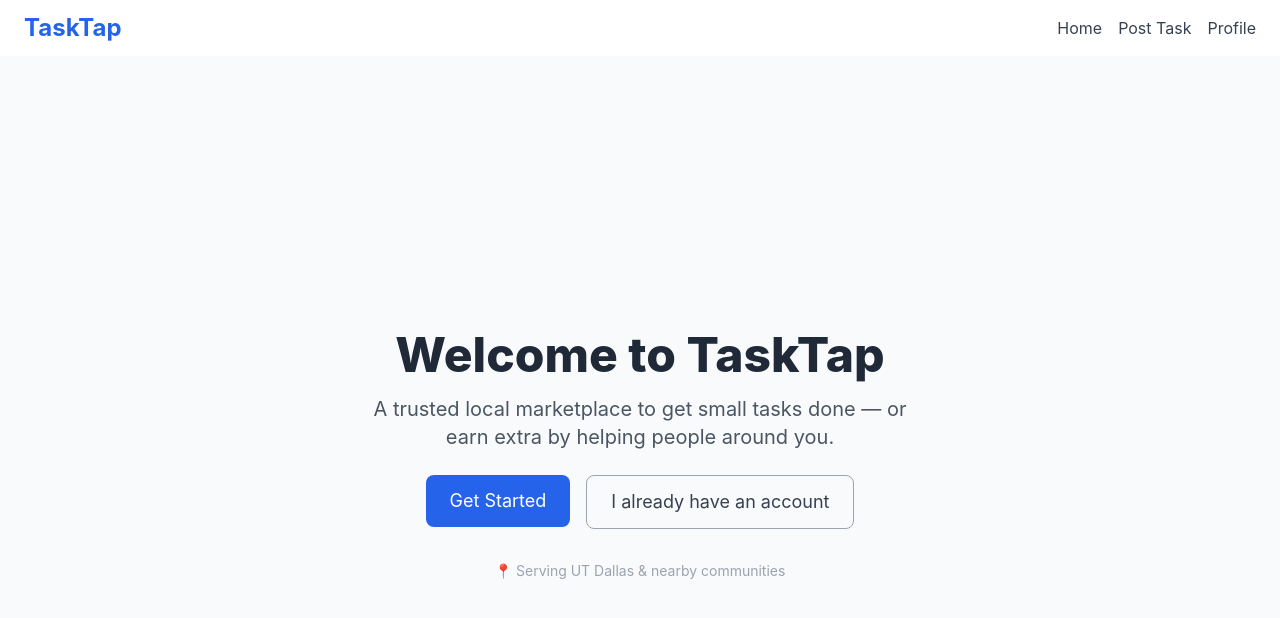
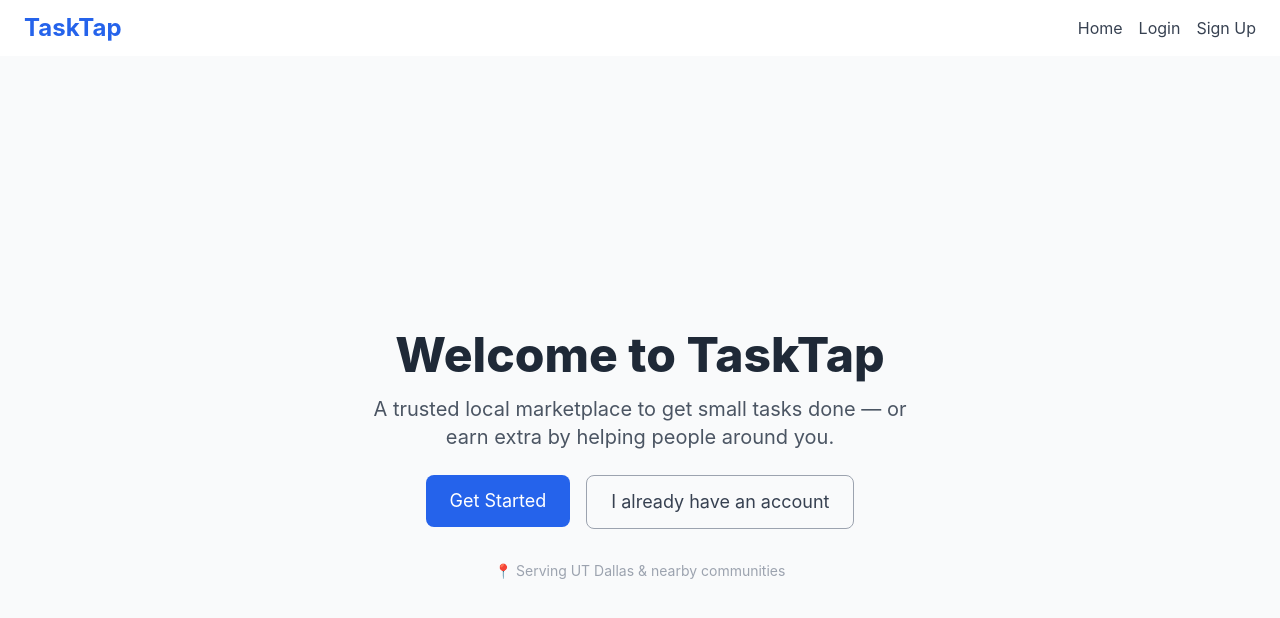
Before and after one commit to Prajay8/TaskTap-mvp, a React (Create React App) app: page / in a window 1280 px wide. Shown: the top 618 px of the page. Built offline with nearby package versions, Linux system fonts and the light colour scheme; no server answers.

Commit message:
Updated header with conditional Auth

```diff
--- a/src/components/Header.js
+++ b/src/components/Header.js
@@ -1,7 +1,18 @@
 import React from 'react';
-import { Link } from 'react-router-dom';
+import { Link, useNavigate } from 'react-router-dom';
+import { useAuthState } from 'react-firebase-hooks/auth';
+import { auth } from '../firebase';
+import { signOut } from 'firebase/auth';
 
 export default function Header() {
+  const [user] = useAuthState(auth);
+  const navigate = useNavigate();
+
+  const handleLogout = async () => {
+    await signOut(auth);
+    navigate('/login');
+  };
+
   return (
     <header className="bg-white shadow-sm">
       <div className="max-w-7xl mx-auto px-4 sm:px-6 py-3 flex justify-between items-center">
@@ -9,10 +20,26 @@ export default function Header() {
           TaskTap
         </Link>
 
-        <nav className="flex gap-4 text-gray-700 text-sm sm:text-base">
+        <nav className="flex gap-4 items-center text-gray-700 text-sm sm:text-base">
           <Link to="/" className="hover:text-blue-600 transition">Home</Link>
-          <Link to="/post-task" className="hover:text-blue-600 transition">Post Task</Link>
-          <Link to="/profile" className="hover:text-blue-600 transition">Profile</Link>
+          {user && (
+            <>
+              <Link to="/post-task" className="hover:text-blue-600 transition">Post Task</Link>
+              <Link to="/profile" className="hover:text-blue-600 transition">Profile</Link>
+              <button
+                onClick={handleLogout}
+                className="text-red-500 hover:text-red-600 transition"
+              >
+                Logout
+              </button>
+            </>
+          )}
+          {!user && (
+            <>
+              <Link to="/login" className="hover:text-blue-600 transition">Login</Link>
+              <Link to="/signup" className="hover:text-blue-600 transition">Sign Up</Link>
+            </>
+          )}
         </nav>
       </div>
     </header>
```
